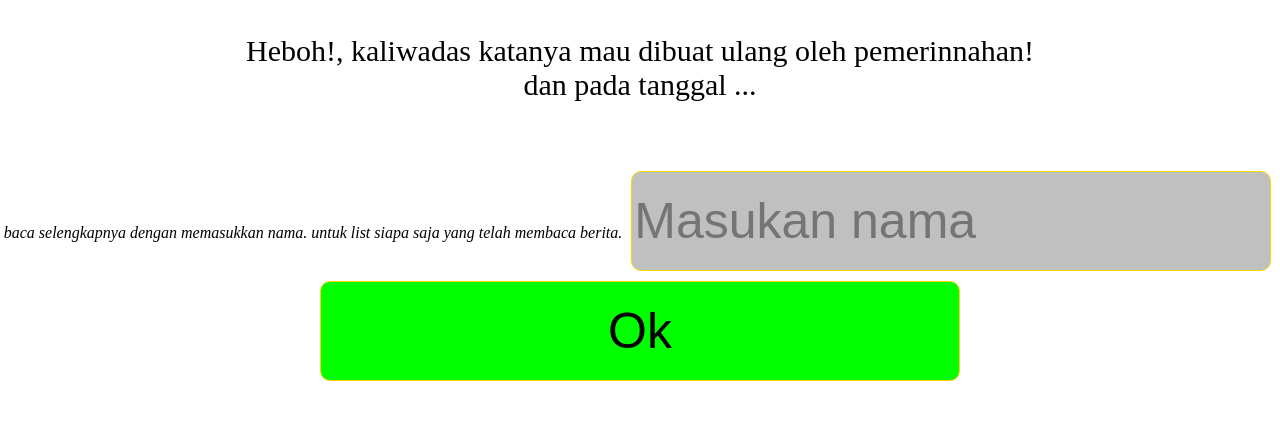
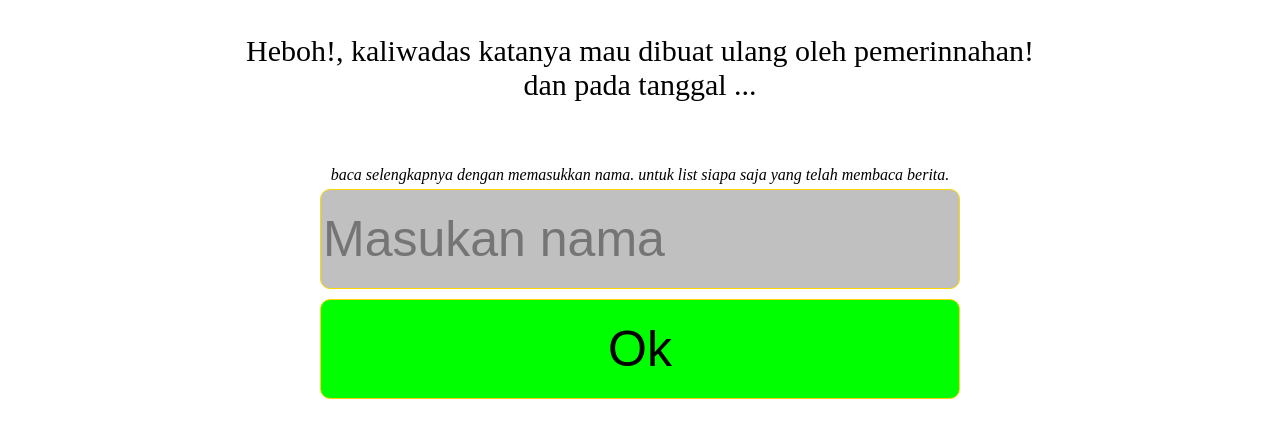
Before and after one commit to kukuhlmfsl/exp, a plain HTML site: page Dati.html in a window 1280 px wide. Shown: the part 111-548 px from the top of the page. Drawn offline with Linux system fonts and the light colour scheme; no server answers.

Commit message:
Update Dati.html

```diff
--- a/Dati.html
+++ b/Dati.html
@@ -34,7 +34,7 @@ dan pada tanggal ...
 <br><br>
 </p>
 <i>baca selengkapnya dengan memasukkan nama. untuk list siapa saja yang telah membaca berita.<i>
-<input id="nama" placeholder="Masukan nama"><button onclick="get()">Ok</button>
+<br><input id="nama" placeholder="Masukan nama"><button onclick="get()">Ok</button>
 <div></div>
 
   <script src="https://www.gstatic.com/firebasejs/8.0.0/firebase-app.js"></script>
```
